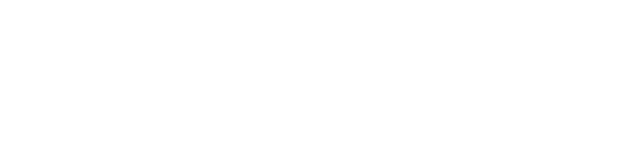
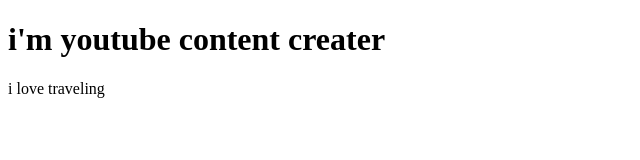
Before and after one commit to mozaherulhasan/my-second-repo, a plain HTML site: page index.html in a window 1280 px wide. Shown: the whole page, without its empty margins (0-640 px from the left). Drawn offline with Linux system fonts and the light colour scheme.

Commit message:
added header

```diff
--- a/index.html
+++ b/index.html
@@ -7,6 +7,7 @@
     <title>my second github repo</title>
 </head>
 <body>
-
+    <h1>i'm youtube content creater</h1>
+    <p>i love traveling</p>
 </body>
 </html>
```
